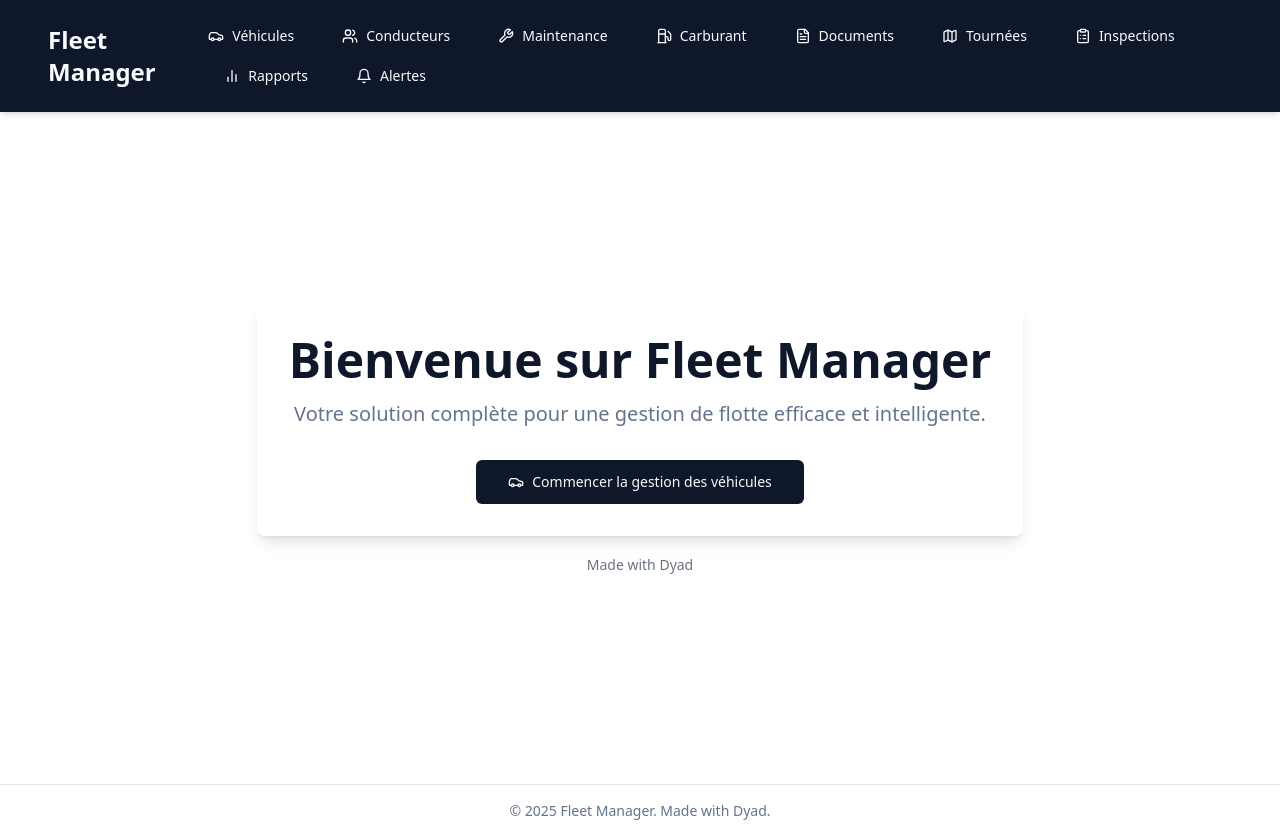
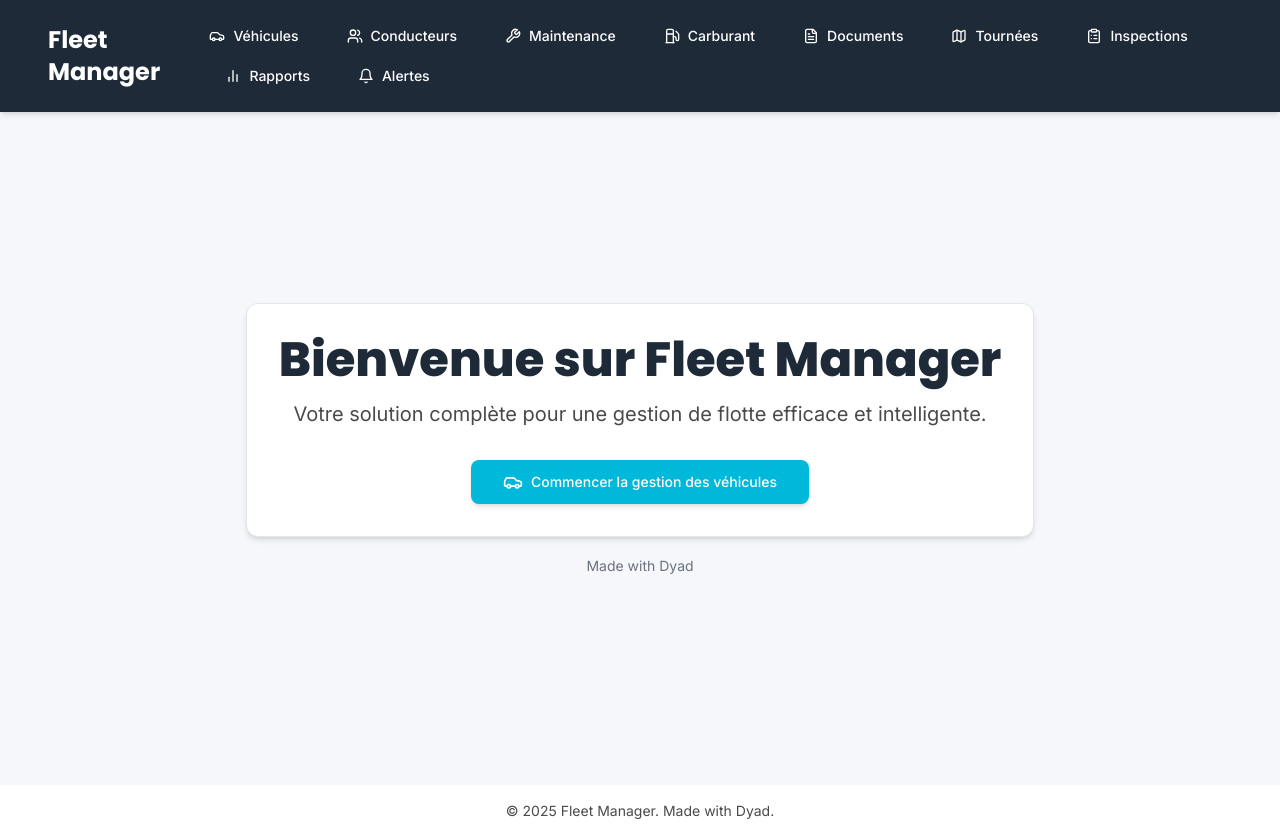
Before and after one commit to aymmej1920-bot/AymenMeji-Flote-m2l-tg, a React (Vite) app: page / in a window 1280 px wide. Built offline with nearby package versions, Linux system fonts and the light colour scheme.

Commit message:
[dyad] Mise à jour du design de l'application avec une nouvelle palette de couleurs, typographie et composants UI personnalisés. - wrote 9 file(s)

```diff
--- a/index.html
+++ b/index.html
@@ -4,6 +4,9 @@
     <meta charset="UTF-8" />
     <meta name="viewport" content="width=device-width, initial-scale=1.0" />
     <title>dyad-generated-app</title>
+    <link rel="preconnect" href="https://fonts.googleapis.com">
+    <link rel="preconnect" href="https://fonts.gstatic.com" crossorigin>
+    <link href="https://fonts.googleapis.com/css2?family=Inter:wght@100..900&family=Montserrat:wght@100..900&family=Poppins:wght@100;200;300;400;500;600;700;800;900&display=swap" rel="stylesheet">
   </head>
 
   <body>
--- /dev/null
+++ b/src/components/CustomButton.tsx
@@ -0,0 +1,59 @@
+"use client";
+
+import * as React from "react";
+import { Slot } from "@radix-ui/react-slot";
+import { cva, type VariantProps } from "class-variance-authority";
+
+import { cn } from "@/lib/utils";
+
+const buttonVariants = cva(
+  "inline-flex items-center justify-center whitespace-nowrap rounded-lg text-sm font-medium ring-offset-background transition-colors focus-visible:outline-none focus-visible:ring-2 focus-visible:ring-ring focus-visible:ring-offset-2 disabled:pointer-events-none disabled:opacity-50",
+  {
+    variants: {
+      variant: {
+        default: "bg-turquoise text-turquoise-foreground shadow-md hover:bg-turquoise/90 hover:shadow-lg active:shadow-sm transition-all duration-200",
+        destructive:
+          "bg-destructive text-destructive-foreground hover:bg-destructive/90",
+        outline:
+          "border border-input bg-background hover:bg-accent hover:text-accent-foreground",
+        secondary:
+          "bg-dark-grey text-dark-grey-foreground shadow-md hover:bg-dark-grey/90 hover:shadow-lg active:shadow-sm transition-all duration-200",
+        ghost: "hover:bg-accent hover:text-accent-foreground",
+        link: "text-primary underline-offset-4 hover:underline",
+        coral: "bg-coral text-coral-foreground shadow-md hover:bg-coral/90 hover:shadow-lg active:shadow-sm transition-all duration-200",
+      },
+      size: {
+        default: "h-10 px-4 py-2",
+        sm: "h-9 rounded-md px-3",
+        lg: "h-11 rounded-md px-8",
+        icon: "h-10 w-10",
+      },
+    },
+    defaultVariants: {
+      variant: "default",
+      size: "default",
+    },
+  }
+);
+
+export interface ButtonProps
+  extends React.ButtonHTMLAttributes<HTMLButtonElement>,
+    VariantProps<typeof buttonVariants> {
+  asChild?: boolean;
+}
+
+const CustomButton = React.forwardRef<HTMLButtonElement, ButtonProps>(
+  ({ className, variant, size, asChild = false, ...props }, ref) => {
+    const Comp = asChild ? Slot : "button";
+    return (
+      <Comp
+        className={cn(buttonVariants({ variant, size, className }))}
+        ref={ref}
+        {...props}
+      />
+    );
+  }
+);
+CustomButton.displayName = "CustomButton";
+
+export { CustomButton, buttonVariants };
--- /dev/null
+++ b/src/components/CustomCard.tsx
@@ -0,0 +1,81 @@
+"use client";
+
+import * as React from "react";
+
+import { cn } from "@/lib/utils";
+
+const CustomCard = React.forwardRef<
+  HTMLDivElement,
+  React.HTMLAttributes<HTMLDivElement>
+>(({ className, ...props }, ref) => (
+  <div
+    ref={ref}
+    className={cn(
+      "rounded-lg border bg-card text-card-foreground shadow-md",
+      className
+    )}
+    {...props}
+  />
+));
+CustomCard.displayName = "CustomCard";
+
+const CustomCardHeader = React.forwardRef<
+  HTMLDivElement,
+  React.HTMLAttributes<HTMLDivElement>
+>(({ className, ...props }, ref) => (
+  <div
+    ref={ref}
+    className={cn("flex flex-col space-y-1.5 p-6", className)}
+    {...props}
+  />
+));
+CustomCardHeader.displayName = "CustomCardHeader";
+
+const CustomCardTitle = React.forwardRef<
+  HTMLParagraphElement,
+  React.HTMLAttributes<HTMLHeadingElement>
+>(({ className, ...props }, ref) => (
+  <h3
+    ref={ref}
+    className={cn(
+      "font-heading text-2xl font-semibold leading-none tracking-tight",
+      className
+    )}
+    {...props}
+  />
+));
+CustomCardTitle.displayName = "CustomCardTitle";
+
+const CustomCardDescription = React.forwardRef<
+  HTMLParagraphElement,
+  React.HTMLAttributes<HTMLParagraphElement>
+>(({ className, ...props }, ref) => (
+  <p
+    ref={ref}
+    className={cn("text-sm text-muted-foreground", className)}
+    {...props}
+  />
+));
+CustomCardDescription.displayName = "CustomCardDescription";
+
+const CustomCardContent = React.forwardRef<
+  HTMLDivElement,
+  React.HTMLAttributes<HTMLDivElement>
+>(({ className, ...props }, ref) => (
+  <div ref={ref} className={cn("p-6 pt-0", className)} {...props} />
+));
+CustomCardContent.displayName = "CustomCardContent";
+
+const CustomCardFooter = React.forwardRef<
+  HTMLDivElement,
+  React.HTMLAttributes<HTMLDivElement>
+>(({ className, ...props }, ref) => (
+  <div
+    ref={ref}
+    className={cn("flex items-center p-6 pt-0", className)}
+    {...props}
+  />
+));
+CustomCardFooter.displayName = "CustomCardFooter";
+
+export { CustomCard, CustomCardHeader, CustomCardFooter, CustomCardTitle, CustomCardDescription, CustomCardContent };
--- a/src/components/layout/MainLayout.tsx
+++ b/src/components/layout/MainLayout.tsx
@@ -1,6 +1,6 @@
 import React from 'react';
 import { Link } from 'react-router-dom';
-import { Button } from '@/components/ui/button';
+import { CustomButton } from '@/components/CustomButton'; // Utiliser CustomButton
 import { Car, Users, Fuel, FileText, Wrench, Map, ClipboardList, BarChart2, Bell } from 'lucide-react';
 
 interface MainLayoutProps {
@@ -9,65 +9,65 @@ interface MainLayoutProps {
 
 const MainLayout: React.FC<MainLayoutProps> = ({ children }) => {
   return (
-    <div className="min-h-screen flex flex-col bg-background">
-      <header className="bg-primary text-primary-foreground p-4 shadow-md">
+    <div className="min-h-screen flex flex-col bg-light-grey font-sans"> {/* Utiliser light-grey pour le fond */}
+      <header className="bg-night-blue text-white p-4 shadow-md"> {/* Utiliser night-blue pour l'en-tête */}
         <div className="container mx-auto flex justify-between items-center">
-          <Link to="/" className="text-2xl font-bold">
+          <Link to="/" className="text-2xl font-heading font-bold"> {/* Utiliser font-heading */}
             Fleet Manager
           </Link>
           <nav className="space-x-4">
-            <Button variant="ghost" asChild>
-              <Link to="/vehicles" className="flex items-center gap-2">
+            <CustomButton variant="ghost" asChild>
+              <Link to="/vehicles" className="flex items-center gap-2 text-white hover:text-turquoise"> {/* Ajuster les couleurs de texte */}
                 <Car className="h-4 w-4" /> Véhicules
               </Link>
-            </Button>
-            <Button variant="ghost" asChild>
-              <Link to="/drivers" className="flex items-center gap-2">
+            </CustomButton>
+            <CustomButton variant="ghost" asChild>
+              <Link to="/drivers" className="flex items-center gap-2 text-white hover:text-turquoise">
                 <Users className="h-4 w-4" /> Conducteurs
               </Link>
-            </Button>
-            <Button variant="ghost" asChild>
-              <Link to="/maintenance" className="flex items-center gap-2">
+            </CustomButton>
+            <CustomButton variant="ghost" asChild>
+              <Link to="/maintenance" className="flex items-center gap-2 text-white hover:text-turquoise">
                 <Wrench className="h-4 w-4" /> Maintenance
               </Link>
-            </Button>
-            <Button variant="ghost" asChild>
-              <Link to="/fuel" className="flex items-center gap-2">
+            </CustomButton>
+            <CustomButton variant="ghost" asChild>
+              <Link to="/fuel" className="flex items-center gap-2 text-white hover:text-turquoise">
                 <Fuel className="h-4 w-4" /> Carburant
               </Link>
-            </Button>
-            <Button variant="ghost" asChild>
-              <Link to="/documents" className="flex items-center gap-2">
+            </CustomButton>
+            <CustomButton variant="ghost" asChild>
+              <Link to="/documents" className="flex items-center gap-2 text-white hover:text-turquoise">
                 <FileText className="h-4 w-4" /> Documents
               </Link>
-            </Button>
-            <Button variant="ghost" asChild>
-              <Link to="/tours" className="flex items-center gap-2">
+            </CustomButton>
+            <CustomButton variant="ghost" asChild>
+              <Link to="/tours" className="flex items-center gap-2 text-white hover:text-turquoise">
                 <Map className="h-4 w-4" /> Tournées
               </Link>
-            </Button>
-            <Button variant="ghost" asChild>
-              <Link to="/inspections" className="flex items-center gap-2">
+            </CustomButton>
+            <CustomButton variant="ghost" asChild>
+              <Link to="/inspections" className="flex items-center gap-2 text-white hover:text-turquoise">
                 <ClipboardList className="h-4 w-4" /> Inspections
               </Link>
-            </Button>
-            <Button variant="ghost" asChild>
-              <Link to="/reports" className="flex items-center gap-2">
+            </CustomButton>
+            <CustomButton variant="ghost" asChild>
+              <Link to="/reports" className="flex items-center gap-2 text-white hover:text-turquoise">
                 <BarChart2 className="h-4 w-4" /> Rapports
               </Link>
-            </Button>
-            <Button variant="ghost" asChild>
-              <Link to="/notifications" className="flex items-center gap-2">
+            </CustomButton>
+            <CustomButton variant="ghost" asChild>
+              <Link to="/notifications" className="flex items-center gap-2 text-white hover:text-turquoise">
                 <Bell className="h-4 w-4" /> Alertes
               </Link>
-            </Button>
+            </CustomButton>
           </nav>
         </div>
       </header>
       <main className="flex-grow container mx-auto p-4">
         {children}
       </main>
-      <footer className="p-4 text-center text-sm text-muted-foreground border-t">
+      <footer className="p-4 text-center text-sm text-dark-grey border-t border-light-grey bg-white"> {/* Ajuster les couleurs du footer */}
         © {new Date().getFullYear()} Fleet Manager. Made with Dyad.
       </footer>
     </div>
--- a/src/components/vehicles/VehicleForm.tsx
+++ b/src/components/vehicles/VehicleForm.tsx
@@ -4,7 +4,7 @@ import React from "react";
 import { useForm } from "react-hook-form";
 import { zodResolver } from "@hookform/resolvers/zod";
 import * as z from "zod";
-import { Button } from "@/components/ui/button";
+import { CustomButton } from "@/components/CustomButton"; // Utiliser CustomButton
 import {
   Form,
   FormControl,
@@ -163,7 +163,7 @@ const VehicleForm: React.FC<VehicleFormProps> = ({ onSuccess, initialData }) =>
             </FormItem>
           )}
         />
-        <Button type="submit">Ajouter le véhicule</Button>
+        <CustomButton type="submit">Ajouter le véhicule</CustomButton> {/* Utiliser CustomButton */}
       </form>
     </Form>
   );
--- a/src/globals.css
+++ b/src/globals.css
@@ -4,26 +4,26 @@
 
 @layer base {
   :root {
-    --background: 0 0% 100%;
-    --foreground: 222.2 84% 4.9%;
+    --background: 210 20% 98%; /* Light Grey #F5F7FA */
+    --foreground: 222.2 84% 4.9%; /* Night Blue #1E2A38 */
 
-    --card: 0 0% 100%;
-    --card-foreground: 222.2 84% 4.9%;
+    --card: 0 0% 100%; /* Pure White #FFFFFF */
+    --card-foreground: 222.2 84% 4.9%; /* Night Blue #1E2A38 */
 
     --popover: 0 0% 100%;
     --popover-foreground: 222.2 84% 4.9%;
 
-    --primary: 222.2 47.4% 11.2%;
-    --primary-foreground: 210 40% 98%;
+    --primary: 210 40% 98%; /* Turquoise #00B8D9 */
+    --primary-foreground: 222.2 47.4% 11.2%; /* White */
 
-    --secondary: 210 40% 96.1%;
-    --secondary-foreground: 222.2 47.4% 11.2%;
+    --secondary: 210 40% 96.1%; /* Dark Grey #4A4A4A */
+    --secondary-foreground: 222.2 47.4% 11.2%; /* White */
 
     --muted: 210 40% 96.1%;
     --muted-foreground: 215.4 16.3% 46.9%;
 
-    --accent: 210 40% 96.1%;
-    --accent-foreground: 222.2 47.4% 11.2%;
+    --accent: 0 84.2% 60.2%; /* Coral #FF6B6B */
+    --accent-foreground: 210 40% 98%; /* White */
 
     --destructive: 0 84.2% 60.2%;
     --destructive-foreground: 210 40% 98%;
@@ -32,22 +32,15 @@
     --input: 214.3 31.8% 91.4%;
     --ring: 222.2 84% 4.9%;
 
-    --radius: 0.5rem;
+    --radius: 0.75rem; /* 12px */
 
-    --sidebar-background: 0 0% 98%;
-
-    --sidebar-foreground: 240 5.3% 26.1%;
-
-    --sidebar-primary: 240 5.9% 10%;
-
-    --sidebar-primary-foreground: 0 0% 98%;
-
-    --sidebar-accent: 240 4.8% 95.9%;
-
-    --sidebar-accent-foreground: 240 5.9% 10%;
-
-    --sidebar-border: 220 13% 91%;
-
+    --sidebar-background: 210 20% 98%; /* Light Grey */
+    --sidebar-foreground: 222.2 84% 4.9%; /* Night Blue */
+    --sidebar-primary: 210 40% 96.1%; /* Dark Grey */
+    --sidebar-primary-foreground: 222.2 47.4% 11.2%; /* White */
+    --sidebar-accent: 0 84.2% 60.2%; /* Coral */
+    --sidebar-accent-foreground: 210 40% 98%; /* White */
+    --sidebar-border: 214.3 31.8% 91.4%;
     --sidebar-ring: 217.2 91.2% 59.8%;
   }
 
@@ -96,6 +89,10 @@
   }
 
   body {
-    @apply bg-background text-foreground;
+    @apply bg-background text-foreground font-sans;
+  }
+
+  h1, h2, h3, h4, h5, h6 {
+    @apply font-heading;
   }
 }
--- a/src/pages/Index.tsx
+++ b/src/pages/Index.tsx
@@ -1,22 +1,25 @@
 import { MadeWithDyad } from "@/components/made-with-dyad";
 import { Link } from "react-router-dom";
-import { Button } from "@/components/ui/button";
+import { CustomButton } from "@/components/CustomButton"; // Utiliser CustomButton
+import { CustomCard, CustomCardContent } from "@/components/CustomCard"; // Utiliser CustomCard
 import { Car } from "lucide-react";
 
 const Index = () => {
   return (
-    <div className="min-h-[calc(100vh-160px)] flex flex-col items-center justify-center bg-background">
-      <div className="text-center p-8 bg-card rounded-lg shadow-lg">
-        <h1 className="text-5xl font-extrabold mb-4 text-primary">Bienvenue sur Fleet Manager</h1>
-        <p className="text-xl text-muted-foreground mb-8">
-          Votre solution complète pour une gestion de flotte efficace et intelligente.
-        </p>
-        <Button size="lg" asChild>
-          <Link to="/vehicles" className="flex items-center gap-2">
-            <Car className="h-5 w-5" /> Commencer la gestion des véhicules
-          </Link>
-        </Button>
-      </div>
+    <div className="min-h-[calc(100vh-160px)] flex flex-col items-center justify-center bg-light-grey"> {/* Utiliser light-grey */}
+      <CustomCard className="text-center p-8"> {/* Utiliser CustomCard */}
+        <CustomCardContent className="p-0"> {/* Retirer le padding par défaut de CustomCardContent si nécessaire */}
+          <h1 className="text-5xl font-heading font-extrabold mb-4 text-night-blue">Bienvenue sur Fleet Manager</h1> {/* Utiliser font-heading et night-blue */}
+          <p className="text-xl text-dark-grey mb-8"> {/* Utiliser dark-grey */}
+            Votre solution complète pour une gestion de flotte efficace et intelligente.
+          </p>
+          <CustomButton size="lg" asChild>
+            <Link to="/vehicles" className="flex items-center gap-2">
+              <Car className="h-5 w-5" /> Commencer la gestion des véhicules
+            </Link>
+          </CustomButton>
+        </CustomCardContent>
+      </CustomCard>
       <MadeWithDyad />
     </div>
   );
--- a/src/pages/Vehicles.tsx
+++ b/src/pages/Vehicles.tsx
@@ -1,7 +1,7 @@
 "use client";
 
 import React, { useState, useEffect } from 'react';
-import { Button } from '@/components/ui/button';
+import { CustomButton } from '@/components/CustomButton'; // Utiliser CustomButton
 import { PlusCircle } from 'lucide-react';
 import { Dialog, DialogContent, DialogHeader, DialogTitle, DialogTrigger } from '@/components/ui/dialog';
 import VehicleForm from '@/components/vehicles/VehicleForm';
@@ -9,6 +9,8 @@ import { DataTable } from '@/components/ui/data-table';
 import { columns, Vehicle } from '@/components/vehicles/VehicleColumns';
 import { supabase } from '@/lib/supabase';
 import { toast } from 'sonner';
+import { CustomCard } from '@/components/CustomCard'; // Utiliser CustomCard
+import { Skeleton } from '@/components/ui/skeleton'; // Importer Skeleton
 
 const Vehicles: React.FC = () => {
   const [vehicles, setVehicles] = useState<Vehicle[]>([]);
@@ -44,29 +46,35 @@ const Vehicles: React.FC = () => {
   return (
     <div className="space-y-6">
       <div className="flex justify-between items-center">
-        <h1 className="text-3xl font-bold">Gestion des Véhicules</h1>
+        <h1 className="text-3xl font-heading font-bold text-night-blue">Gestion des Véhicules</h1> {/* Utiliser font-heading et night-blue */}
         <Dialog open={isDialogOpen} onOpenChange={setIsDialogOpen}>
           <DialogTrigger asChild>
-            <Button>
+            <CustomButton> {/* Utiliser CustomButton */}
               <PlusCircle className="mr-2 h-4 w-4" /> Ajouter un Véhicule
-            </Button>
+            </CustomButton>
           </DialogTrigger>
           <DialogContent className="sm:max-w-[600px]">
             <DialogHeader>
-              <DialogTitle>Ajouter un nouveau véhicule</DialogTitle>
+              <DialogTitle className="font-heading text-night-blue">Ajouter un nouveau véhicule</DialogTitle> {/* Utiliser font-heading et night-blue */}
             </DialogHeader>
             <VehicleForm onSuccess={handleVehicleAdded} />
           </DialogContent>
         </Dialog>
       </div>
 
-      <div className="bg-card p-6 rounded-lg shadow-sm">
+      <CustomCard className="p-6"> {/* Utiliser CustomCard */}
         {loading ? (
-          <p className="text-muted-foreground">Chargement des véhicules...</p>
+          <div className="space-y-4">
+            <Skeleton className="h-10 w-full" />
+            <Skeleton className="h-10 w-full" />
+            <Skeleton className="h-10 w-full" />
+            <Skeleton className="h-10 w-full" />
+            <Skeleton className="h-10 w-full" />
+          </div>
         ) : (
           <DataTable columns={columns} data={vehicles} />
         )}
-      </div>
+      </CustomCard>
     </div>
   );
 };
--- a/tailwind.config.ts
+++ b/tailwind.config.ts
@@ -52,6 +52,31 @@ export default {
           DEFAULT: "hsl(var(--card))",
           foreground: "hsl(var(--card-foreground))",
         },
+        // Custom colors based on the new palette
+        "night-blue": {
+          DEFAULT: "#1E2A38",
+          foreground: "#FFFFFF",
+        },
+        turquoise: {
+          DEFAULT: "#00B8D9",
+          foreground: "#FFFFFF",
+        },
+        coral: {
+          DEFAULT: "#FF6B6B",
+          foreground: "#FFFFFF",
+        },
+        "light-grey": {
+          DEFAULT: "#F5F7FA",
+          foreground: "#4A4A4A",
+        },
+        "dark-grey": {
+          DEFAULT: "#4A4A4A",
+          foreground: "#FFFFFF",
+        },
+        white: {
+          DEFAULT: "#FFFFFF",
+          foreground: "#1E2A38",
+        },
         sidebar: {
           DEFAULT: "hsl(var(--sidebar-background))",
           foreground: "hsl(var(--sidebar-foreground))",
@@ -64,9 +89,14 @@ export default {
         },
       },
       borderRadius: {
-        lg: "var(--radius)",
-        md: "calc(var(--radius) - 2px)",
-        sm: "calc(var(--radius) - 4px)",
+        lg: "12px", // Adjusted for buttons/cards
+        md: "8px",
+        sm: "4px",
+      },
+      fontFamily: {
+        sans: ["Inter", "sans-serif"], // Default text
+        heading: ["Poppins", "sans-serif"], // Titles
+        mono: ["Montserrat", "monospace"], // Numbers/Stats
       },
       keyframes: {
         "accordion-down": {
@@ -89,6 +119,7 @@ export default {
       animation: {
         "accordion-down": "accordion-down 0.2s ease-out",
         "accordion-up": "accordion-up 0.2s ease-out",
+        "pulse-light": "pulse 1.5s cubic-bezier(0.4, 0, 0.6, 1) infinite", // For button hover
       },
     },
   },
```
